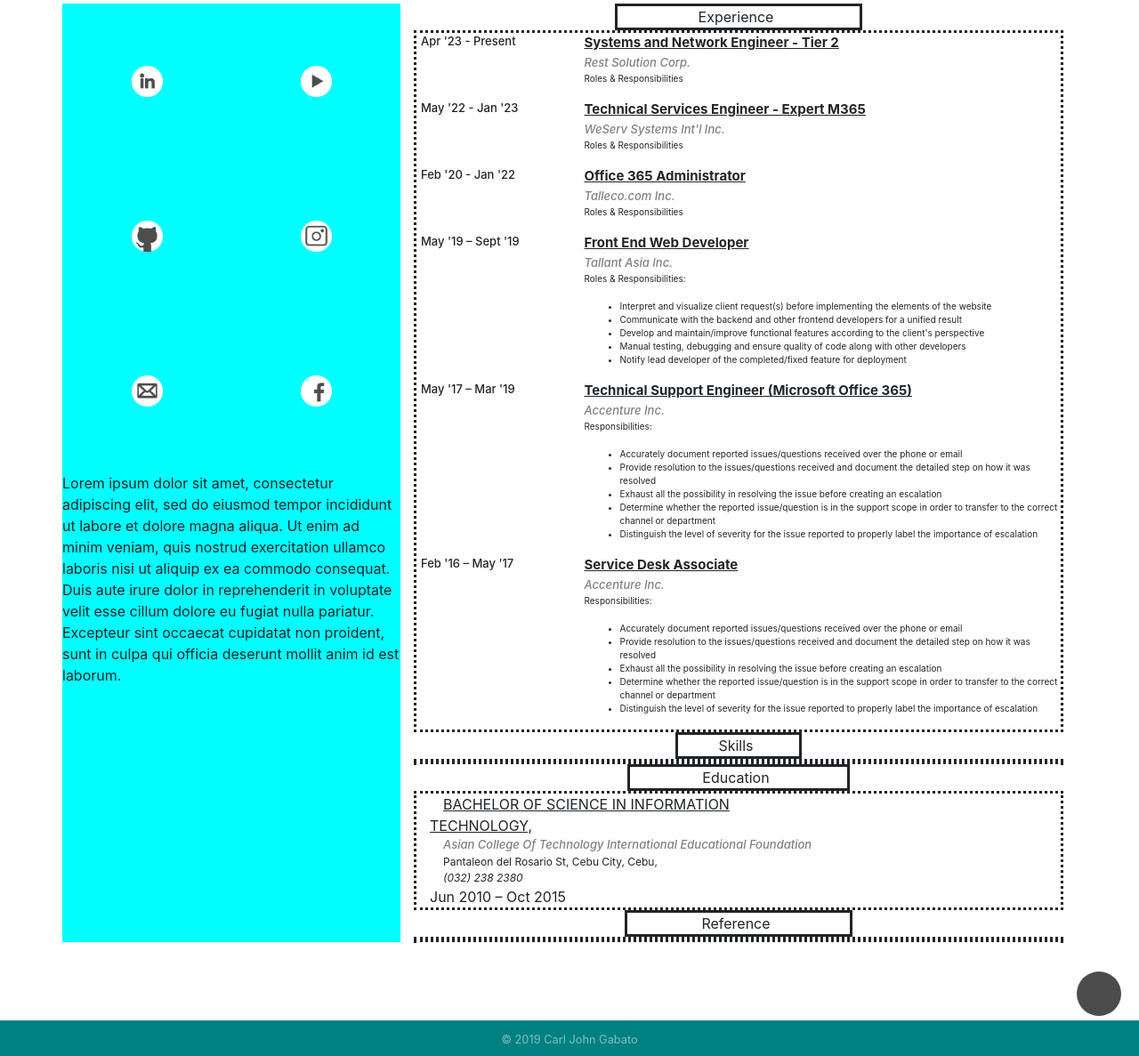
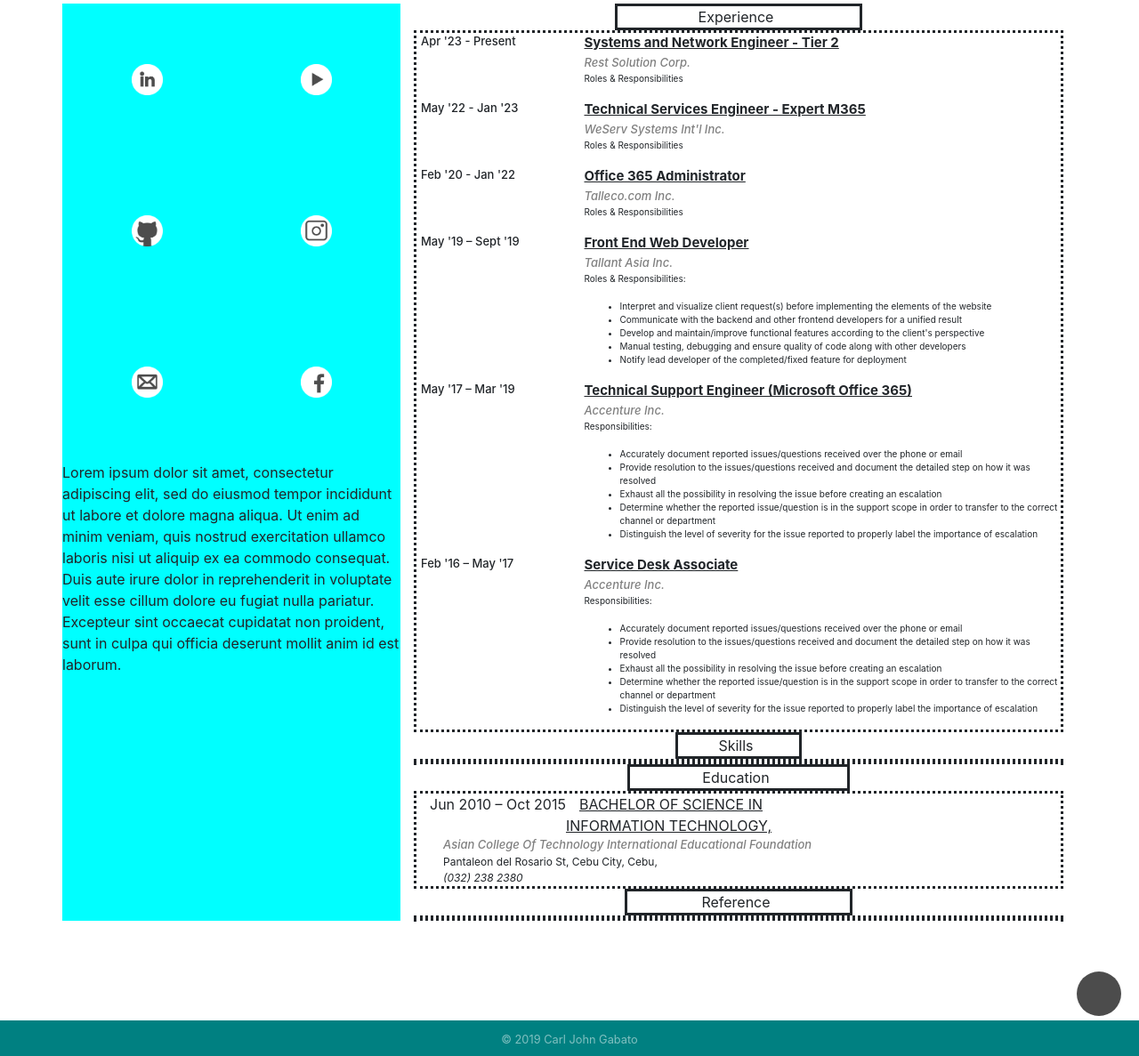
Before and after one commit to carljohngabato/aboutme, a Jekyll site: the page built from blogs.html, in a window 1280 px wide and 1400 px high, scrolled down 729 px. Shown: the part 213-1400 px from the top of the window at 89% size. Built offline with Jekyll 4.4.1, drawn with Linux system fonts in a browser that asks for light colours; nearby versions of some CDN libraries.

```diff
--- a/_sass/main.scss
+++ b/_sass/main.scss
@@ -624,6 +624,9 @@
   height: auto;
   width: -webkit-fill-available;
 }
+.sy-dates{
+  float: left;
+}
 .row-2-col-2-row-2{
   height: auto;
   width: -webkit-fill-available;
--- a/blogs.html
+++ b/blogs.html
@@ -182,14 +182,14 @@
                 </div>
                 <div class="row-jobs">
                     <!-- #region -->
+                    <div class="col-lg-4">
+                        <p class="sy-dates">Jun 2010 – Oct 2015</p>
+                    </div>
                     <div class="col-lg-8 school-info">
                         <p class="course-title">BACHELOR OF SCIENCE IN INFORMATION TECHNOLOGY,</p>
                         <p class="school-name">Asian College Of Technology International Educational Foundation</p>
                         <p class="school-address">Pantaleon del Rosario St, Cebu City, Cebu,</p>
                         <p class="school-contact">(032) 238 2380</p>
-                    </div>
-                    <div class="col-lg-4 school-year">
-                        Jun 2010 – Oct 2015
                     </div>
                     <!-- #endregion -->
                 </div>
```
